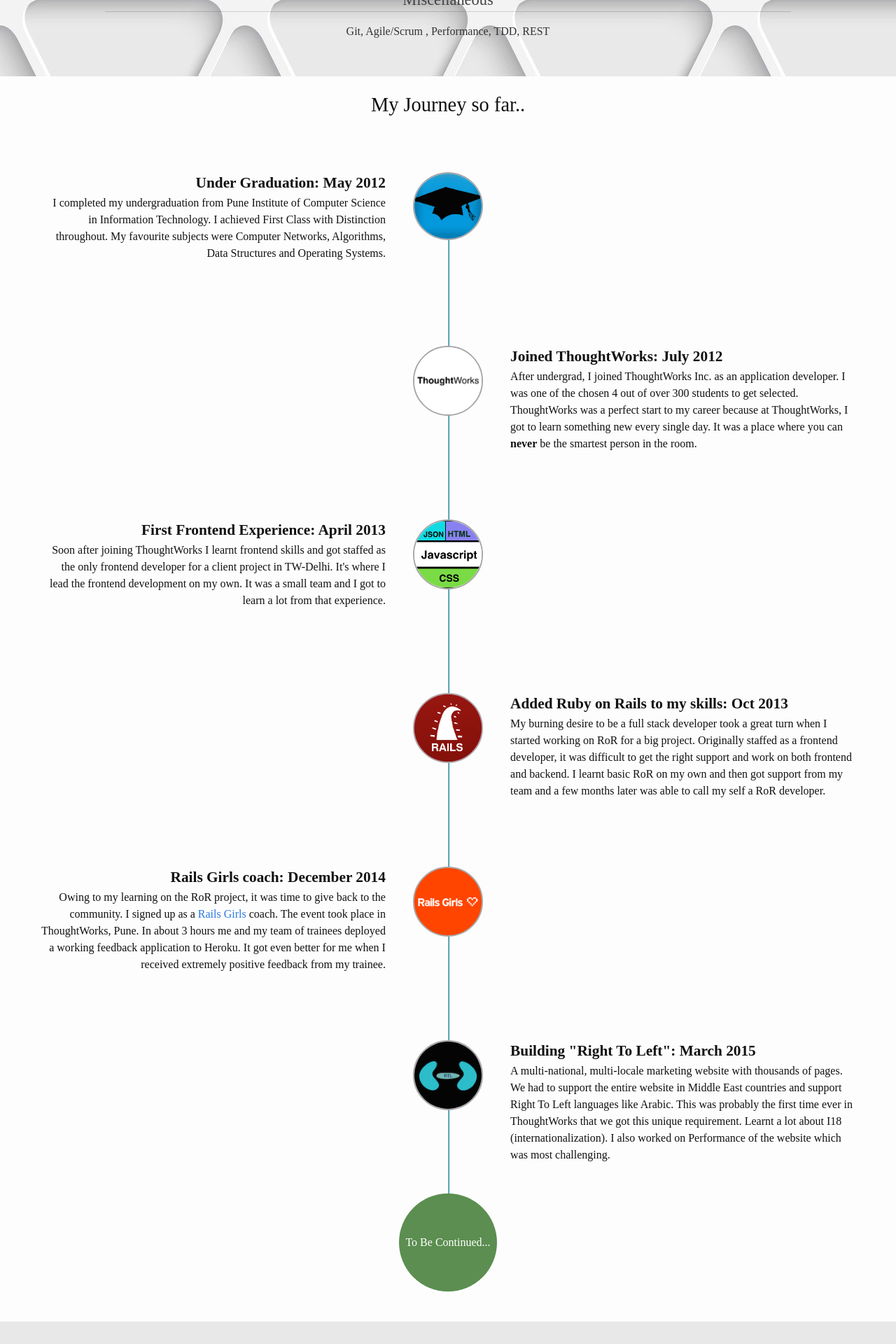
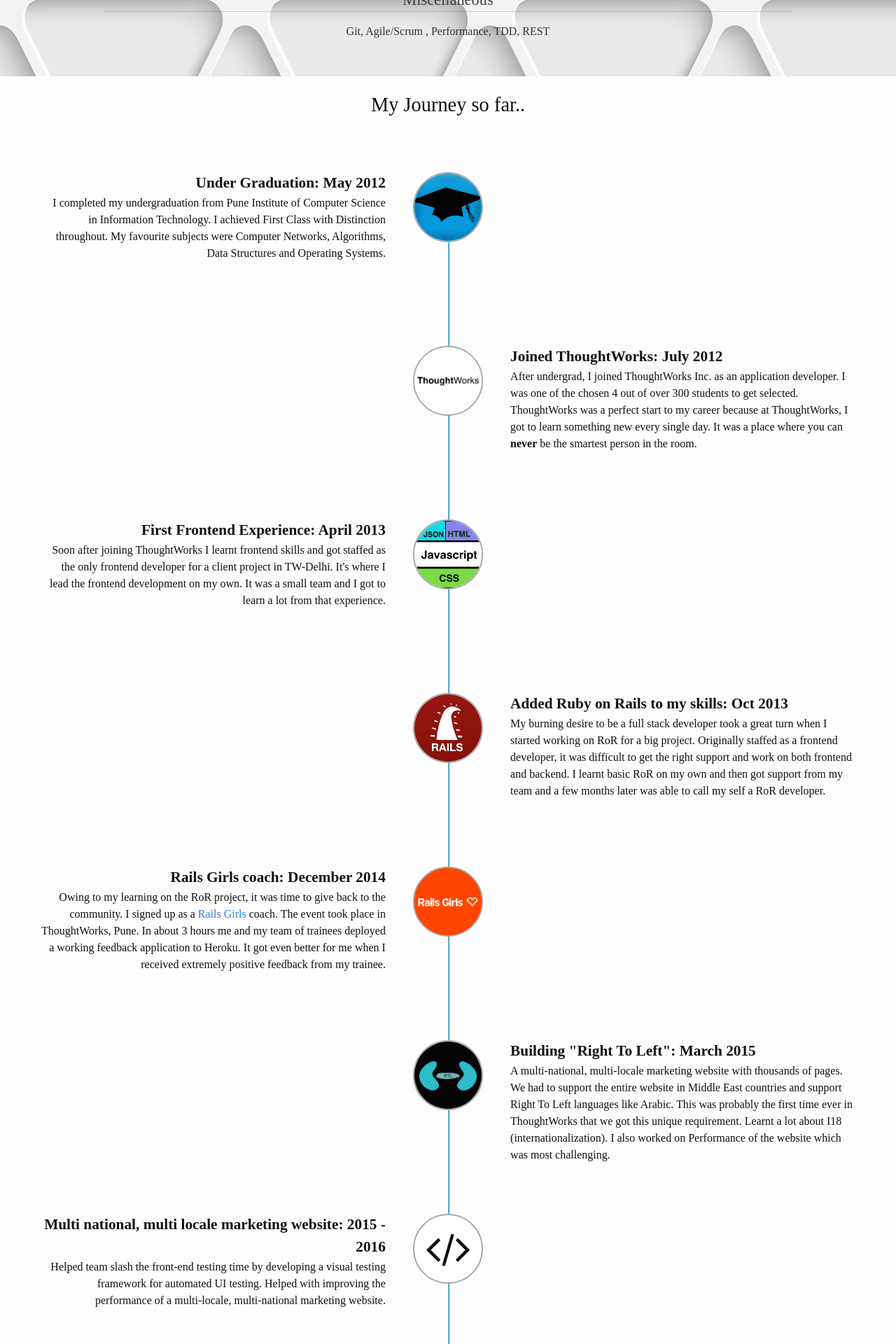
Before and after one commit to vishnun/vishnun.github.io, a Jekyll site: the page built from index.html, in a window 1280 px wide. Shown: the part 1240-3160 px from the top of the page at 70% size. Built offline with Jekyll 4.4.1, drawn with Linux system fonts in a browser that asks for light colours; nearby versions of some CDN libraries; some web fonts are replaced; some of the changed text lies outside the part shown.

Commit message:
Adding to timeline

```diff
--- a/css/home.scss
+++ b/css/home.scss
@@ -99,18 +99,34 @@
           width: 100px;
           height: 100px;
           float: left;
+          position: relative;
           @include media($desktop) {
             position: absolute;
             left: 50%;
             margin-left: -50px;
           }
 
-          img {
+          .timeline-icon {
+            // When image
             max-width: 100%;
+            height: 100%;
             vertical-align: middle;
             border-radius: 50%;
             background-color: $white;
             border: 2px solid rgb(168, 167, 167);
+
+            //When icon and not image.
+            i {
+              font-size: 60px;
+              position: absolute;
+              top: 50%;
+              height: 64px;
+              width: 64px;
+              line-height: 64px;
+              margin-top: -32px;
+              left: 50%;
+              margin-left: -32px;
+            }
           }
         }
         $content-margin: 120px;
--- a/index.html
+++ b/index.html
@@ -132,7 +132,7 @@
   <div class="timeline container">
     <div class="timeline-block evenHeights clearfix span-7 t-span-12">
       <div class="timeline-img wow zoomIn animated">
-        <img src="/images/education.svg.png">
+        <img class="timeline-icon" src="/images/education.svg.png">
       </div>
       <div class="timeline-content wow slideInLeft animated">
         <h3><strong>Under Graduation: May 2012</strong></h3>
@@ -145,7 +145,7 @@
     </div>
     <div class="timeline-block evenHeights clearfix span-7 t-span-12">
       <div class="timeline-img wow zoomIn animated">
-        <img src="/images/tw-logo.png">
+        <img class="timeline-icon" src="/images/tw-logo.png">
       </div>
       <div class="timeline-content wow slideInRight animated">
         <h3><strong>Joined ThoughtWorks: July 2012</strong></h3>
@@ -159,7 +159,7 @@
     </div>
     <div class="timeline-block evenHeights clearfix span-7 t-span-12">
       <div class="timeline-img wow zoomIn animated">
-        <img src="/images/frontend.png">
+        <img class="timeline-icon" src="/images/frontend.png">
       </div>
       <div class="timeline-content wow slideInLeft animated">
         <h3><strong>First Frontend Experience: April 2013</strong></h3>
@@ -172,7 +172,7 @@
     </div>
     <div class="timeline-block evenHeights clearfix span-7 t-span-12">
       <div class="timeline-img wow zoomIn animated">
-        <img src="/images/ror.png" style="background-color: #E7235E">
+        <img class="timeline-icon" src="/images/ror.png" style="background-color: #E7235E">
       </div>
       <div class="timeline-content wow slideInRight animated">
         <h3><strong>Added Ruby on Rails to my skills: Oct 2013 </strong></h3>
@@ -186,7 +186,7 @@
     </div>
     <div class="timeline-block evenHeights clearfix span-7 t-span-12">
       <div class="timeline-img wow zoomIn animated">
-        <img src="/images/railsgirls.png" style="background-color: orangered">
+        <img class="timeline-icon" src="/images/railsgirls.png" style="background-color: orangered">
       </div>
       <div class="timeline-content wow slideInLeft animated">
         <h3><strong>Rails Girls coach: December 2014</strong></h3>
@@ -200,7 +200,7 @@
     </div>
     <div class="timeline-block evenHeights clearfix span-7 t-span-12">
       <div class="timeline-img wow zoomIn animated">
-        <img src="/images/rtl.png">
+        <img class="timeline-icon" src="/images/rtl.png">
       </div>
       <div class="timeline-content wow slideInRight animated">
         <h3><strong>Building "Right To Left": March 2015</strong></h3>
@@ -209,6 +209,30 @@
           entire website in Middle East countries and support Right To Left languages like Arabic. This was
           probably the first time ever in ThoughtWorks that we got this unique requirement. Learnt a lot about
           I18 (internationalization). I also worked on Performance of the website which was most challenging.
+        </p>
+      </div>
+    </div>
+    <div class="timeline-block evenHeights clearfix span-7 t-span-12">
+      <div class="timeline-img wow zoomIn animated">
+        <div class="timeline-icon"><i class="fa fa-code" aria-hidden="true"></i></div>
+      </div>
+      <div class="timeline-content wow slideInLeft animated">
+        <h3><strong>Multi national, multi locale marketing website: 2015 - 2016</strong></h3>
+        <p>
+          Helped team slash the front-end testing time by developing a visual testing framework for automated UI testing.
+          Helped with improving the performance of a multi-locale, multi-national marketing website.
+        </p>
+      </div>
+    </div>
+    <div class="timeline-block evenHeights clearfix span-7 t-span-12">
+      <div class="timeline-img wow zoomIn animated">
+        <div class="timeline-icon"><i class="fa fa-tasks" aria-hidden="true"></i></div>
+      </div>
+      <div class="timeline-content wow slideInRight animated">
+        <h3><strong>Energy domain : 2016</strong></h3>
+        <p>
+          Worked as a full-stack developer to build a platform to be used for promoting energy efficient resource utilization
+          at factories and work places, thus, reducing the carbon footprint and going green.
         </p>
       </div>
     </div>
```
